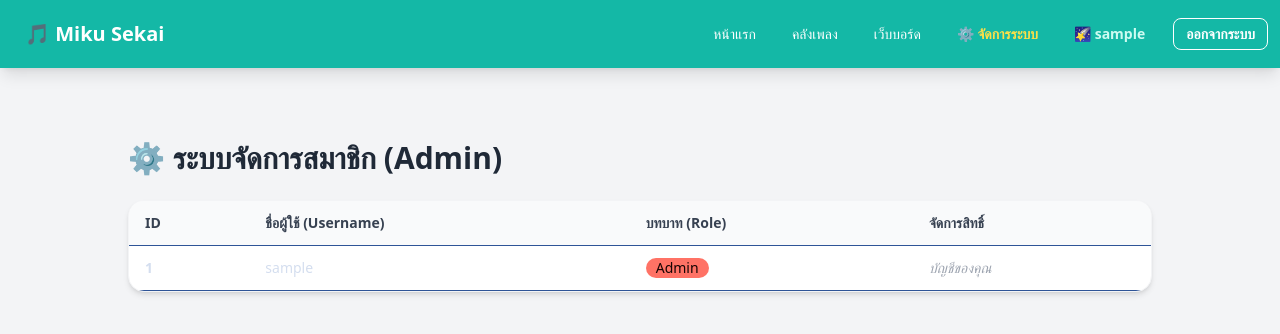
After one commit to blaxlit/Miku_Sekai, a Flask app: page /admin/users in a window 1280 px wide. The commit adds this page. Shown: the top 334 px of the page. Run offline with Flask 3, Linux system fonts and the light colour scheme; a user stored in the database is signed in; tables that the repository leaves empty hold one stand-in row (values such as "Sample post"); some libraries are stand-ins or nearby versions.

Commit message:
feat: complete admin dashboard for user role management

```diff
--- a/app.py
+++ b/app.py
@@ -168,5 +168,32 @@ def edit_post(post_id):
 
     return render_template('edit_post.html', form=form, post=post)
 
+# ==========================================
+# ระบบ Admin Dashboard (จัดการสมาชิก)
+# ==========================================
+@app.route('/admin/users', methods=['GET', 'POST'])
+@login_required
+def admin_users():
+    # 1. ยามเฝ้าประตู: ถ้าไม่ใช่ admin ให้เตะออก (Error 403)
+    if current_user.role != 'admin':
+        return abort(403)
+
+    # 2. ระบบเปลี่ยนยศ (เมื่อกดปุ่มบันทึก)
+    if request.method == 'POST':
+        user_id = request.form.get('user_id')
+        new_role = request.form.get('new_role')
+        user = User.query.get(user_id)
+
+        # ป้องกันไม่ให้ Admin เผลอเปลี่ยนยศตัวเอง (เดี๋ยวเว็บไม่มีคนคุม 555)
+        if user and user.id != current_user.id:
+            user.role = new_role
+            db.session.commit()
+
+        return redirect(url_for('admin_users'))
+
+    # 3. ดึงข้อมูล User ทั้งหมดมาแสดง
+    users = User.query.all()
+    return render_template('admin_users.html', users=users)
+
 if __name__ == '__main__':
     app.run(debug=True)
--- /dev/null
+++ b/templates/admin_users.html
@@ -0,0 +1,50 @@
+{% extends 'base.html' %}
+{% block content %}
+<div class="max-w-5xl mx-auto mt-10">
+    <div class="flex justify-between items-center mb-6">
+        <h1 class="text-3xl font-bold text-gray-800">⚙️ ระบบจัดการสมาชิก (Admin)</h1>
+    </div>
+
+    <div class="bg-white rounded-box shadow-md overflow-hidden border border-gray-100">
+        <table class="table w-full">
+            <thead class="bg-gray-50 text-gray-700 text-sm">
+                <tr>
+                    <th>ID</th>
+                    <th>ชื่อผู้ใช้ (Username)</th>
+                    <th>บทบาท (Role)</th>
+                    <th>จัดการสิทธิ์</th>
+                </tr>
+            </thead>
+            <tbody>
+                {% for user in users %}
+                <tr class="hover">
+                    <td class="font-bold">{{ user.id }}</td>
+                    <td>{{ user.username }}</td>
+                    <td>
+                        {% if user.role == 'admin' %}
+                            <span class="badge badge-error">Admin</span>
+                        {% else %}
+                            <span class="badge badge-primary">User</span>
+                        {% endif %}
+                    </td>
+                    <td>
+                        {% if user.id != current_user.id %}
+                        <form method="POST" action="/admin/users" class="flex gap-2 items-center m-0">
+                            <input type="hidden" name="user_id" value="{{ user.id }}">
+                            <select name="new_role" class="select select-bordered select-sm">
+                                <option value="user" {% if user.role == 'user' %}selected{% endif %}>User ธรรมดา</option>
+                                <option value="admin" {% if user.role == 'admin' %}selected{% endif %}>Admin (ผู้ดูแล)</option>
+                            </select>
+                            <button type="submit" class="btn btn-sm btn-warning">อัปเดต</button>
+                        </form>
+                        {% else %}
+                            <span class="text-gray-400 text-sm italic">บัญชีของคุณ</span>
+                        {% endif %}
+                    </td>
+                </tr>
+                {% endfor %}
+            </tbody>
+        </table>
+    </div>
+</div>
+{% endblock %}
--- a/templates/base.html
+++ b/templates/base.html
@@ -10,19 +10,28 @@
 
     <div class="navbar bg-teal-500 text-primary-content shadow-lg">
         <div class="flex-1">
-            <a href="/" class="btn btn-ghost text-xl text-white">🎵 Miku Sekai</a>
+            <a href="/" class="btn btn-ghost text-xl text-white font-bold">🎵 Miku Sekai</a>
         </div>
         <div class="flex-none">
-            <ul class="menu menu-horizontal px-1 text-white items-center">
-                <li><a href="/">หน้าแรก</a></li>
-                <li><a href="/songs">คลังเพลง</a></li>
-                <li><a href="/board">เว็บบอร์ด</a></li>
+            <ul class="menu menu-horizontal px-1 text-white items-center gap-1">
+                <li><a href="/" class="hover:bg-teal-600 rounded-lg">หน้าแรก</a></li>
+                <li><a href="/songs" class="hover:bg-teal-600 rounded-lg">คลังเพลง</a></li>
+                <li><a href="/board" class="hover:bg-teal-600 rounded-lg">เว็บบอร์ด</a></li>
 
                 {% if current_user.is_authenticated %}
-                    <li><a href="/profile" class="text-teal-200 hover:text-white font-bold">🌠 {{ current_user.username }}</a></li>
-                    <li><a href="/logout" class="btn btn-outline border-white text-white hover:bg-red-500 hover:border-red-500 hover:text-white ml-2">ออกจากระบบ</a></li>
+
+                    {% if current_user.role == 'admin' %}
+                        <li>
+                            <a href="/admin/users" class="text-yellow-300 font-bold hover:text-yellow-100 hover:bg-teal-600 rounded-lg">
+                                ⚙️ จัดการระบบ
+                            </a>
+                        </li>
+                    {% endif %}
+
+                    <li><a href="/profile" class="text-teal-100 hover:text-white font-bold hover:bg-teal-600 rounded-lg">🌠 {{ current_user.username }}</a></li>
+                    <li><a href="/logout" class="btn btn-sm btn-outline border-white text-white hover:bg-red-500 hover:border-red-500 hover:text-white ml-2">ออกจากระบบ</a></li>
                 {% else %}
-                    <li><a href="/login" class="btn btn-outline border-white text-white hover:bg-white hover:text-teal-500 ml-2">เข้าสู่ระบบ</a></li>
+                    <li><a href="/login" class="btn btn-sm btn-outline border-white text-white hover:bg-white hover:text-teal-500 ml-2">เข้าสู่ระบบ</a></li>
                 {% endif %}
             </ul>
         </div>
```
